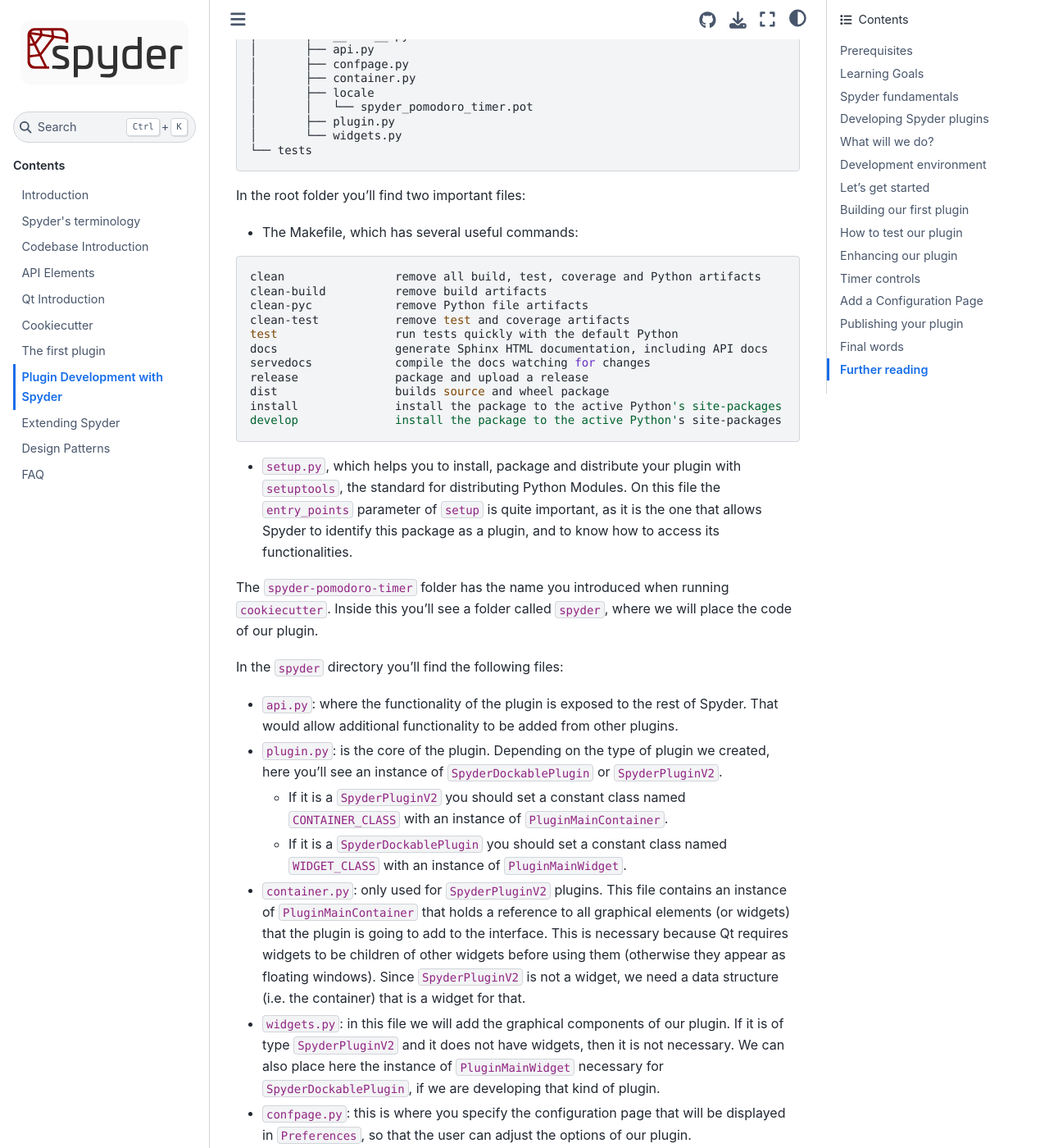
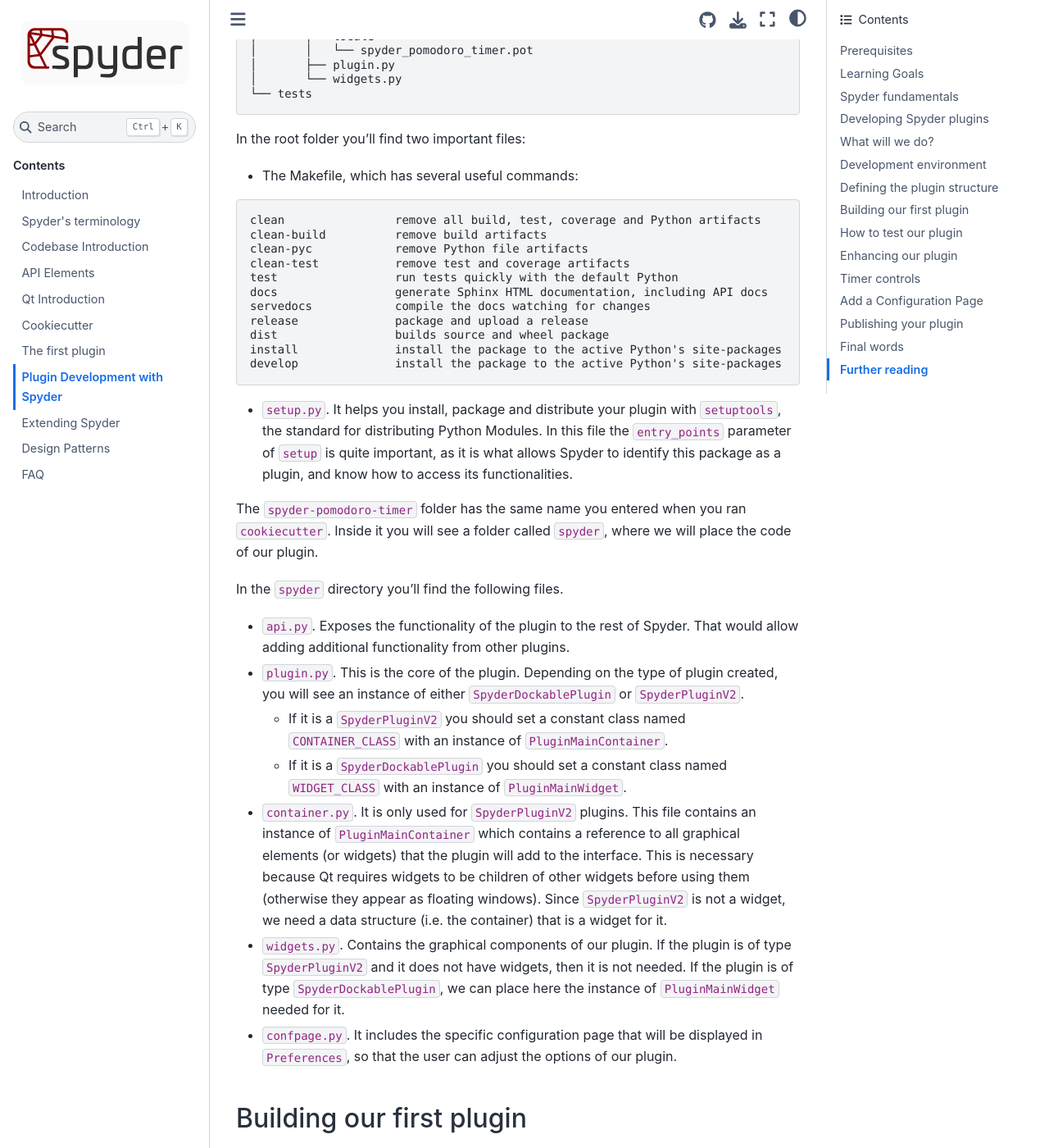
Before and after one commit to spyder-ide/spyder-api-docs, a Sphinx documentation site: the page built from docs/plugin_development.rst, in a window 1280 px wide and 1400 px high, scrolled down 10721 px. Shown: the whole window at 82% size. Built offline with Sphinx 7.4.7 and the Sphinx Book theme 1.1.4, drawn with Linux system fonts in a browser that asks for light colours; some of the changed text lies outside the part shown.

Commit message:
Modify the section "Defining the plugin structure"

```diff
--- a/docs/plugin_development.rst
+++ b/docs/plugin_development.rst
@@ -251,28 +251,25 @@
 .. _creating repositories: https://docs.github.com/en/repositories/creating-and-managing-repositories/quickstart-for-repositories
 .. _hello world: https://docs.github.com/en/get-started/start-your-journey/hello-world
 
-=================
-Let's get started
-=================
+=============================
+Defining the plugin structure
+=============================
 
-We already have a git repository and a virtual environment where Spyder 5 is installed.
-
-Let's activate our environment and go into the local folder of our repository.
+We already have a git repository and a virtual environment where Spyder 5 is installed. Let's activate our environment and go into the local folder of our repository.
 
 .. code-block:: shell
 
    mamba activate spyder-dev
    cd /path/to/your/repository
 
-Then we need to use ``cookiecutter`` to create the initial structure of our plugin. `cookiecutter`_ is a tool made in Python specifically designed to create project templates.
-We have developed one of these templates to generate the basic structure of a plugin, it can be found at: https://github.com/spyder-ide/spyder5-plugin-cookiecutter
+Then we need to use ``cookiecutter`` to create the initial structure of our plugin. `cookiecutter`_ is a tool made in Python specifically designed to create project templates. We have developed one of these templates to generate the basic structure of a plugin, it can be found at: https://github.com/spyder-ide/spyder5-plugin-cookiecutter.
 
 .. _cookiecutter: https://cookiecutter.readthedocs.io
 
 .. image:: images/workshop-3/pd_plugin_structure.png
    :alt: Folder structure of our plugin.
 
-Let's run cookiecutter to generate our
+Let's run cookiecutter to generate our plugin structure.
 
 .. code-block:: shell
 
@@ -300,14 +297,9 @@
    6 - Not open source
    Choose from 1, 2, 3, 4, 5, 6 [1]: 1
 
+After ``cookicutter`` finishes its job, you'll get the following tree structure in your repository.
 
-The plugin structure
-~~~~~~~~~~~~~~~~~~~~
-
-
-After ``cookicutter`` finishes its job, you'll get the following tree structure in your repository
-
-.. code-block:: bash
+.. code-block:: text
 
    .
    ├── [Some info files]
@@ -331,7 +323,7 @@
 
 * The Makefile, which has several useful commands:
 
-.. code-block:: bash
+.. code-block:: text
 
    clean                remove all build, test, coverage and Python artifacts
    clean-build          remove build artifacts
@@ -346,29 +338,25 @@
    develop              install the package to the active Python's site-packages
 
 
-* ``setup.py``, which helps you to install, package and distribute your plugin with ``setuptools``, the standard for distributing Python Modules.
-  On this file the ``entry_points`` parameter of ``setup`` is quite important, as it is the one that allows Spyder to identify this package as a plugin, and to know how to access its functionalities.
+* ``setup.py``. It helps you install, package and distribute your plugin with ``setuptools``, the standard for distributing Python Modules.
+  In this file the ``entry_points`` parameter of ``setup`` is quite important, as it is what allows Spyder to identify this package as a plugin, and know how to access its functionalities.
 
+The ``spyder-pomodoro-timer`` folder has the same name you entered when you ran ``cookiecutter``. Inside it you will see a folder called ``spyder``, where we will place the code of our plugin.
 
+In the ``spyder`` directory you'll find the following files.
 
-The ``spyder-pomodoro-timer`` folder has the name you introduced when running ``cookiecutter``. Inside this you'll see a folder called ``spyder``, where we will place the code of our plugin.
+* ``api.py``. Exposes the functionality of the plugin to the rest of Spyder. That would allow adding additional functionality from other plugins.
 
-In the ``spyder`` directory you'll find the following files:
-
-* ``api.py``: where the functionality of the plugin is exposed to the rest of Spyder. That would allow additional functionality to be added from other plugins.
-
-* ``plugin.py``: is the core of the plugin. Depending on the type of plugin we created, here you'll see an instance of ``SpyderDockablePlugin`` or ``SpyderPluginV2``.
+* ``plugin.py``. This is the core of the plugin. Depending on the type of plugin created, you will see an instance of either ``SpyderDockablePlugin`` or ``SpyderPluginV2``.
 
   * If it is a ``SpyderPluginV2`` you should set a constant class named ``CONTAINER_CLASS`` with an instance of ``PluginMainContainer``.
   * If it is a ``SpyderDockablePlugin`` you should set a constant class named ``WIDGET_CLASS`` with an instance of ``PluginMainWidget``.
 
-* ``container.py``: only used for ``SpyderPluginV2`` plugins. This file contains an instance of ``PluginMainContainer`` that holds a reference to all graphical elements (or widgets) that the plugin is going to add to the interface. This is necessary because Qt requires widgets to be children of other widgets before using them (otherwise they appear as floating windows). Since ``SpyderPluginV2`` is not a widget, we need a data structure (i.e. the container) that is a widget for that.
+* ``container.py``. It is only used for ``SpyderPluginV2`` plugins. This file contains an instance of ``PluginMainContainer`` which contains a reference to all graphical elements (or widgets) that the plugin will add to the interface. This is necessary because Qt requires widgets to be children of other widgets before using them (otherwise they appear as floating windows). Since ``SpyderPluginV2`` is not a widget, we need a data structure (i.e. the container) that is a widget for it.
 
-* ``widgets.py``: in this file we will add the graphical components of our plugin. If it is of type ``SpyderPluginV2`` and it does not have widgets, then it is not necessary.
-  We can also place here the instance of ``PluginMainWidget`` necessary for ``SpyderDockablePlugin``, if we are developing that kind of plugin.
+* ``widgets.py``. Contains the graphical components of our plugin. If the plugin is of type ``SpyderPluginV2`` and it does not have widgets, then it is not needed. If the plugin is of type ``SpyderDockablePlugin``, we can  place here the instance of ``PluginMainWidget`` needed for it.
 
-* ``confpage.py``: this is where you specify the configuration page that will be displayed in ``Preferences``, so that the user can adjust the options of our plugin.
-
+* ``confpage.py``. It includes the specific configuration page that will be displayed in ``Preferences``, so that the user can adjust the options of our plugin.
 
 
 =========================
```
Also changed, not shown: other parts of docs/plugin_development.rst (+1 -1 lines).
